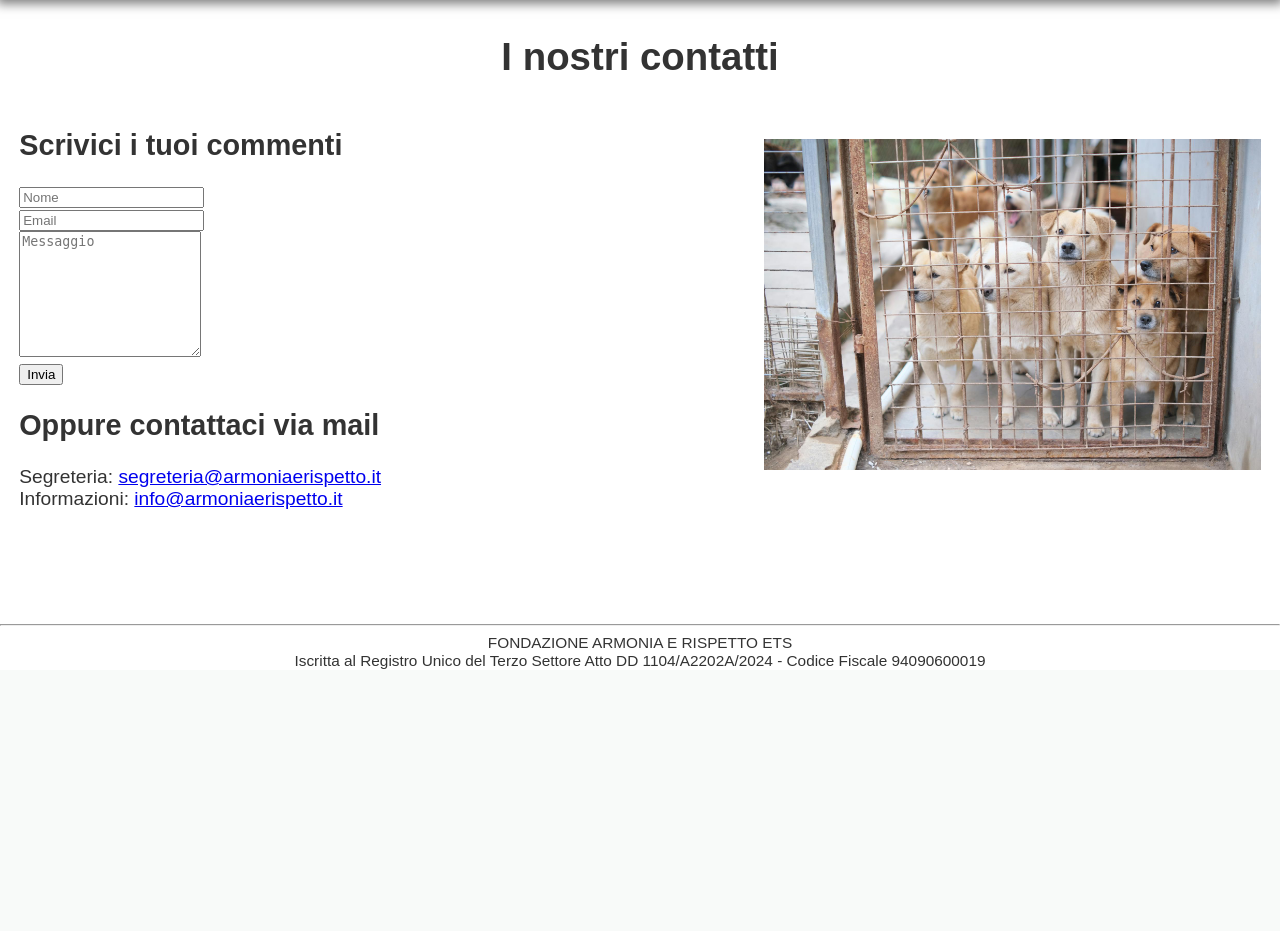
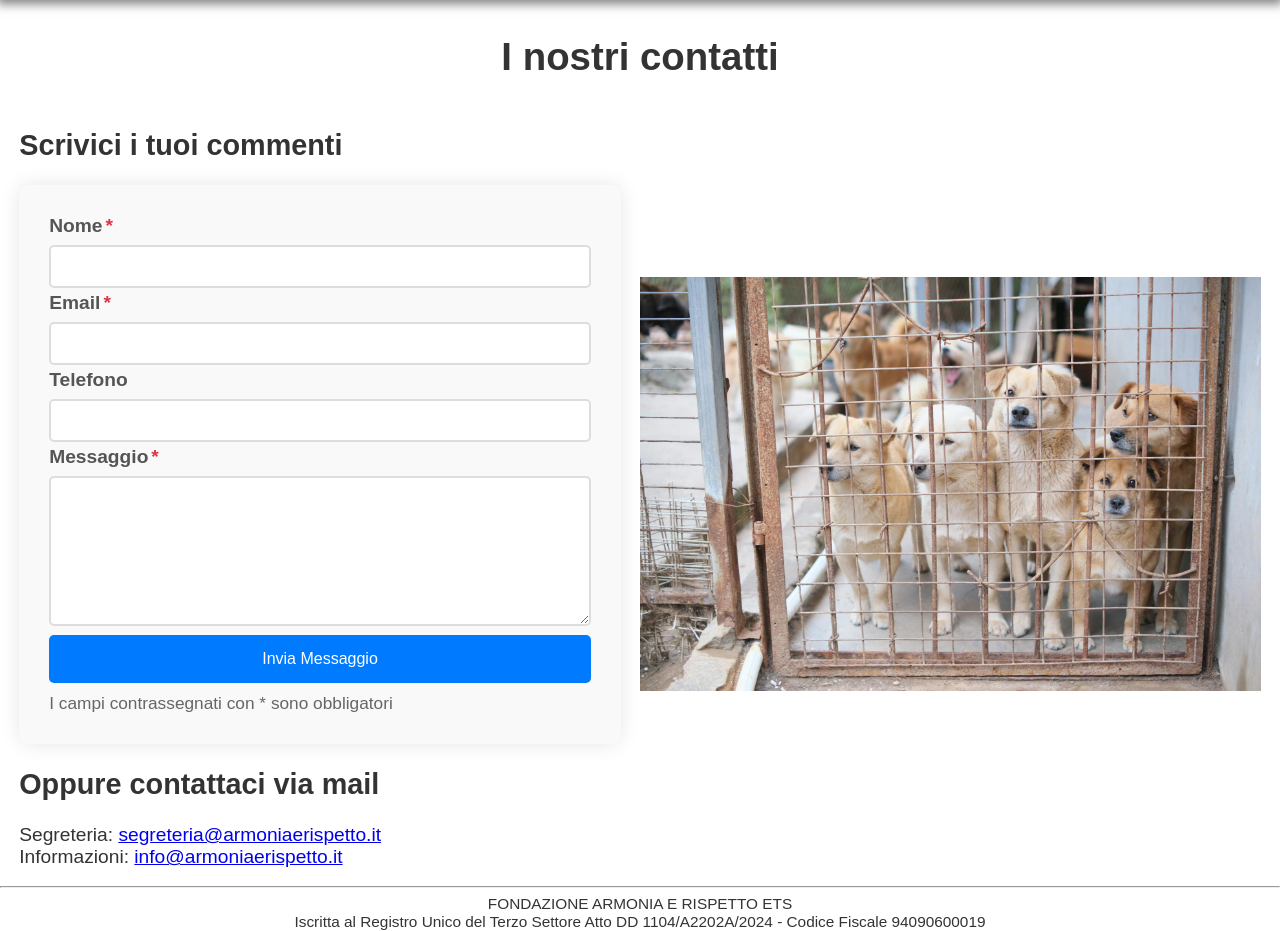
Before and after one commit to alexcucc/armoniaerispetto, a PHP site: page /contatti.html in a window 1280 px wide. Shown: the part 130-1061 px from the top of the page. Before the commit the page ends 799 px from the top, so only its background shows below. Run offline with PHP 8.4, Linux system fonts and the light colour scheme.

Commit message:
developments

```diff
--- a/contatti.html
+++ b/contatti.html
@@ -17,16 +17,35 @@
         </div>
         <div class="content">
           <div class="content-left">
-            <div class="content-form">
-              <h2>Scrivici i tuoi commenti</h2>
-              <form id="form" action="https://api.web3forms.com/submit" method="POST">
-                <input type="hidden" name="access_key" value="f51034bf-d024-4b26-9499-5b8d4012561f">
-                <input type="text" name="name" placeholder="Nome" required><br>
-                <input type="email" name="email" placeholder="Email" required><br>
-                <textarea name="message" rows="8" maxlength="2000" placeholder="Messaggio" size="50" required></textarea><br>
-                <input type="checkbox" name="botcheck" class="hidden" style="display: none;">
-                <input type="submit" value="Invia">
-                <div id="result"></div>
+            <h2>Scrivici i tuoi commenti</h2>
+            <div class="contact-form-container">
+              <form id="contactForm">
+                  <input type="hidden" name="access_key" value="f51034bf-d024-4b26-9499-5b8d4012561f">
+                  <input type="checkbox" name="botcheck" class="hidden" style="display: none;">
+
+                  <div class="form-group">
+                      <label class="form-label required" for="name">Nome</label>
+                      <input type="text" class="form-input" id="name" name="name" required>
+                  </div>
+
+                  <div class="form-group">
+                      <label class="form-label required" for="email">Email</label>
+                      <input type="email" class="form-input" id="email" name="email" required>
+                  </div>
+
+                  <div class="form-group">
+                      <label class="form-label" for="phone">Telefono</label>
+                      <input type="tel" class="form-input" id="phone" name="phone">
+                  </div>
+
+                  <div class="form-group">
+                      <label class="form-label required" for="message">Messaggio</label>
+                      <textarea class="form-textarea" id="message" name="message" required></textarea>
+                  </div>
+
+                  <button type="submit" class="submit-btn">Invia Messaggio</button>
+                  <p class="form-note">I campi contrassegnati con * sono obbligatori</p>
+                  <div class="contact-form-result" id="contactFormResult"></div>
               </form>
             </div>
             <h2>Oppure contattaci via mail</h2>
--- a/form.js
+++ b/form.js
@@ -1,11 +1,14 @@
-const form = document.getElementById('form');
-const result = document.getElementById('result');
+const form = document.getElementById('contactForm');
+const contactFormResult = document.getElementById('contactFormResult');
+
 form.addEventListener('submit', function(e) {
     e.preventDefault();
     const formData = new FormData(form);
     const object = Object.fromEntries(formData);
     const json = JSON.stringify(object);
-    result.innerHTML = "Invio della e-mail in corso..."
+    contactFormResult.innerHTML = 'Invio della e-mail in corso...';
+    contactFormResult.style.color = 'black';
+    contactFormResult.style.display = 'block';
 
     fetch('https://api.web3forms.com/submit', {
             method: 'POST',
@@ -16,19 +19,22 @@ form.addEventListener('submit', function(e) {
             body: json
         })
         .then(async (response) => {
-            let json = await response.json();
             if (response.status == 200) {
-                result.innerHTML = 'E-mail inviata';
+                contactFormResult.innerHTML = 'E-mail inviata correttamente';
+                contactFormResult.style.color = 'green';
+                contactFormResult.style.display = "block";
             }
         })
         .catch(error => {
+            contactFormResult.innerHTML = "Errore durante l'invio della email";
+            contactFormResult.style.color = 'red';
+            contactFormResult.style.display = 'block';
             console.log(error);
-            result.innerHTML = "Errore durante l'invio della e-mail";
         })
         .then(function() {
             form.reset();
             setTimeout(() => {
-                result.style.display = "none";
-            }, 3000);
+                contactFormResult.style.display = 'none';
+            }, 5000);
         });
 });
--- a/styles.css
+++ b/styles.css
@@ -107,11 +107,11 @@ footer {
 
 .content-left {
   flex: 1;
-  max-width: 60%;
+  max-width: 50%;
 }
 
 .content-right {
-  max-width: 40%;
+  max-width: 50%;
   height: auto;
   order: 2;
 }
@@ -138,6 +138,84 @@ footer {
   margin-top: 0.5em;
   margin-left: 0.5em;
   margin-right: 0.5em;
+}
+
+.contact-form-container {
+
+  max-width: 600px;
+  margin: 0 auto;
+  padding: 30px;
+  background-color: #f9f9f9;
+  border-radius: 10px;
+  box-shadow: 0 0 20px rgba(0, 0, 0, 0.1);
+}
+
+.form-group {
+  margin-bottom: 0.2em;
+}
+
+.form-label {
+  display: block;
+  margin-bottom: 8px;
+  color: #555;
+  font-weight: 600;
+}
+
+.form-input,
+.form-textarea {
+  box-sizing: border-box;
+  width: 100%;
+  padding: 12px;
+  border: 2px solid #ddd;
+  border-radius: 5px;
+  transition: border-color 0.3s ease;
+}
+
+.form-input:focus,
+.form-textarea:focus {
+  outline: none;
+  border-color: #007bff;
+}
+
+.form-textarea {
+  height: 150px;
+  resize: vertical;
+}
+
+.submit-btn {
+  display: block;
+  width: 100%;
+  padding: 15px;
+  background-color: #007bff;
+  color: white;
+  border: none;
+  border-radius: 5px;
+  font-size: 16px;
+  cursor: pointer;
+  transition: background-color 0.3s ease;
+}
+
+.submit-btn:hover {
+  background-color: #0056b3;
+}
+
+.contact-form-result {
+  text-align: center;
+  margin-top: 20px;
+  display: none;
+}
+
+.required::after {
+  content: "*";
+  color: #dc3545;
+  margin-left: 3px;
+}
+
+.form-note {
+  font-size: 0.9em;
+  color: #666;
+  margin-top: 10px;
+  margin-bottom: 0;
 }
 
 @media (max-width: 768px) {
```
